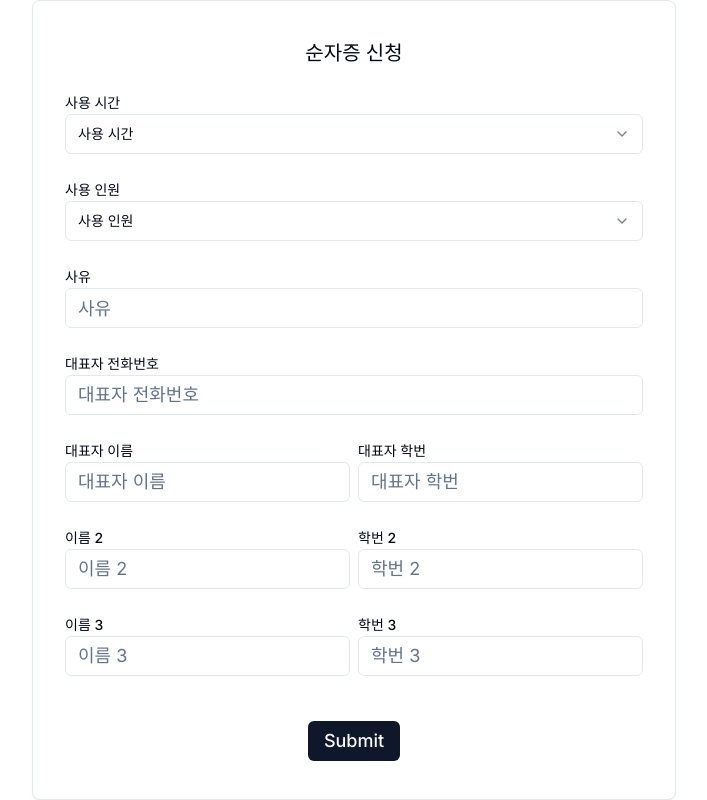
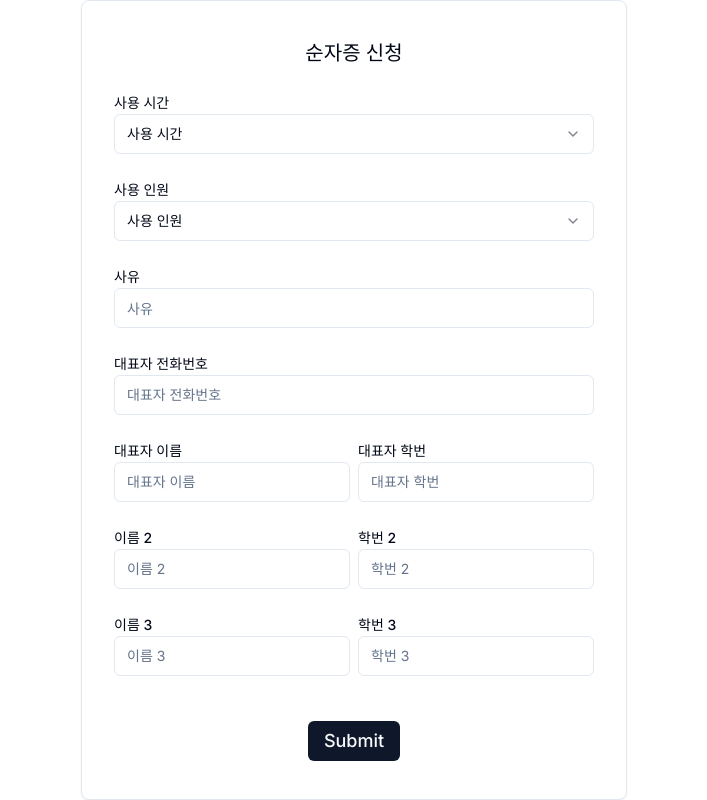
Before and after one commit to pr-citrate/sunja-approve, a Next.js app: page / in a window 1280 px wide. Shown: the whole page, without its empty margins (286-993 px from the left). Built offline with nearby package versions, Linux system fonts and the light colour scheme.

Commit message:
Update form input styles for better user experience

```diff
--- a/src/app/page.jsx
+++ b/src/app/page.jsx
@@ -76,7 +76,7 @@ export default function Home() {
               id="reason"
               placeholder="사유"
               type="text"
-              className="text-lg w-full"
+              className="w-full"
             />
           </div>
           <div className="mb-4 w-full">
@@ -87,7 +87,7 @@ export default function Home() {
               id="phone"
               placeholder="대표자 전화번호"
               type="tel"
-              className="text-lg w-full"
+              className="w-full"
             />
           </div>
 
@@ -100,7 +100,7 @@ export default function Home() {
                 id="representativeName"
                 placeholder="대표자 이름"
                 type="text"
-                className="text-lg"
+                className="text-g"
               />
             </div>
             <div className="flex-1">
@@ -111,7 +111,7 @@ export default function Home() {
                 id="representativeId"
                 placeholder="대표자 학번"
                 type="text"
-                className="text-lg"
+                className="text-g"
               />
             </div>
           </div>
@@ -127,7 +127,7 @@ export default function Home() {
                     id={`name${i + 2}`}
                     placeholder={`이름 ${i + 2}`}
                     type="text"
-                    className="text-lg"
+                    className="text-g"
                   />
                 </div>
                 <div className="flex-1">
@@ -138,7 +138,7 @@ export default function Home() {
                     id={`id${i + 2}`}
                     placeholder={`학번 ${i + 2}`}
                     type="text"
-                    className="text-lg"
+                    className="text-g"
                   />
                 </div>
               </div>
```
Also changed, not shown: src/app/admin/page.jsx (added).
